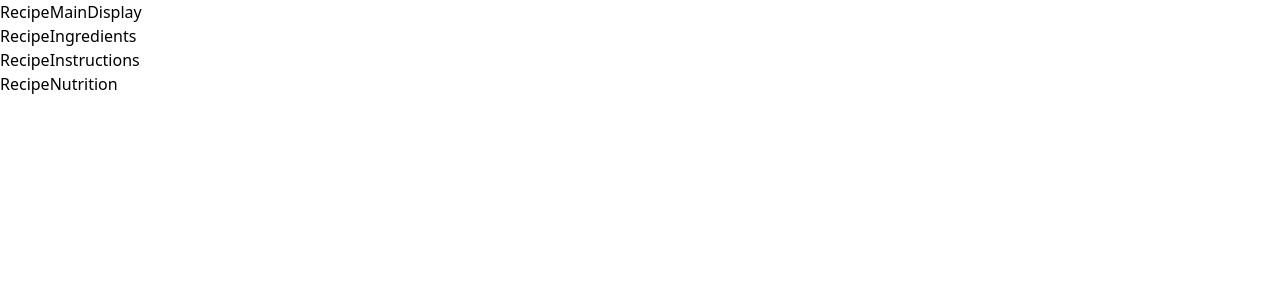
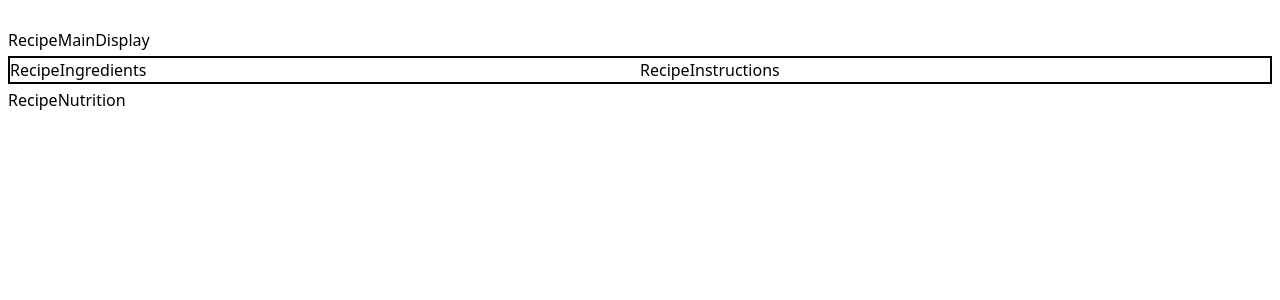
Before and after one commit to Sophaos/web-app-recipe-scraper, a React (Vite) app in the folder front-end/: page /recipe in a window 1280 px wide. Shown: the top 300 px of the page. Built offline with nearby package versions, Linux system fonts and the light colour scheme.

Commit message:
form ui done

```diff
--- a/front-end/src/modal/add-recipe-modal.tsx
+++ b/front-end/src/modal/add-recipe-modal.tsx
@@ -1,23 +1,17 @@
-import { Button, Input, Modal } from "antd";
+import { Modal } from "antd";
+import { RecipesForm } from "../recipes/recipes-form";
 
 interface AddRecipeModalProps {
   open: boolean;
   onOk: () => void;
   onCancel: () => void;
+  isProcessing: boolean;
 }
-export const AddRecipeModal = ({ open, onOk, onCancel }: AddRecipeModalProps) => {
+
+export const AddRecipeModal = ({ open, isProcessing, onOk, onCancel }: AddRecipeModalProps) => {
   return (
-    <Modal title="Basic Modal" open={open} onOk={onOk} onCancel={onCancel} footer={null}>
-      <div className="flex flex-col gap-6">
-        <div>Add recipe from URL</div>
-        <div>
-          <div>Enter the URL of the recipe you want to save</div>
-          <Input placeholder="http://" />
-        </div>
-        <Button onClick={onOk} type="primary" shape="round">
-          Save
-        </Button>
-      </div>
+    <Modal title="Add recipe from URL" open={open} onOk={onOk} onCancel={onCancel} footer={null}>
+      <RecipesForm onSubmit={onOk} isProcessing={false} />
     </Modal>
   );
 };
--- a/front-end/src/pages/recipe-page.tsx
+++ b/front-end/src/pages/recipe-page.tsx
@@ -7,9 +7,17 @@ import { RecipeNutrition } from "../recipe/recipe-nutrion";
 export const RecipePage = () => {
   return (
     <RecipeLayout>
-      <RecipeMainDisplay />
-      <RecipeIngredients />
-      <RecipeInstructions />
+      <div className="w-full">
+        <RecipeMainDisplay />
+      </div>
+      <div className="flex flex-row border-2">
+        <div className="w-1/2">
+          <RecipeIngredients />
+        </div>
+        <div className="w-1/2">
+          <RecipeInstructions />
+        </div>
+      </div>
       <RecipeNutrition />
     </RecipeLayout>
   );
--- a/front-end/src/recipe/recipe-layout.tsx
+++ b/front-end/src/recipe/recipe-layout.tsx
@@ -5,5 +5,9 @@ interface RecipeLayoutProps {
 }
 
 export const RecipeLayout = ({ children }: RecipeLayoutProps) => {
-  return <div>{children}</div>;
+  return (
+    <div className="flex justify-center pt-5">
+      <div className="flex flex-col gap-1 max-w-7xl w-full p-2">{children}</div>
+    </div>
+  );
 };
--- /dev/null
+++ b/front-end/src/recipes/recipes-form.tsx
@@ -0,0 +1,33 @@
+import { Button, Form, FormProps, Input } from "antd";
+
+interface RecipesFormProps {
+  onSubmit: () => void;
+  isProcessing: boolean;
+}
+
+type FieldType = {
+  url: string;
+};
+
+export const RecipesForm = ({ onSubmit, isProcessing }: RecipesFormProps) => {
+  const [form] = Form.useForm();
+
+  const onFinish: FormProps<FieldType>["onFinish"] = (values) => {
+    console.log("Success:", values);
+    form.resetFields();
+    onSubmit();
+  };
+
+  return (
+    <Form name="basic" form={form} initialValues={{ url: "" }} onFinish={onFinish} autoComplete="off" layout="vertical" disabled={isProcessing}>
+      <Form.Item label="Enter the URL of the recipe you want to save" name="url" rules={[{ required: true, message: "Please paste a url !" }]}>
+        <Input placeholder="http://" />
+      </Form.Item>
+      <Form.Item label={null}>
+        <Button className="w-full" type="primary" shape="round" htmlType="submit">
+          Save
+        </Button>
+      </Form.Item>
+    </Form>
+  );
+};
```
